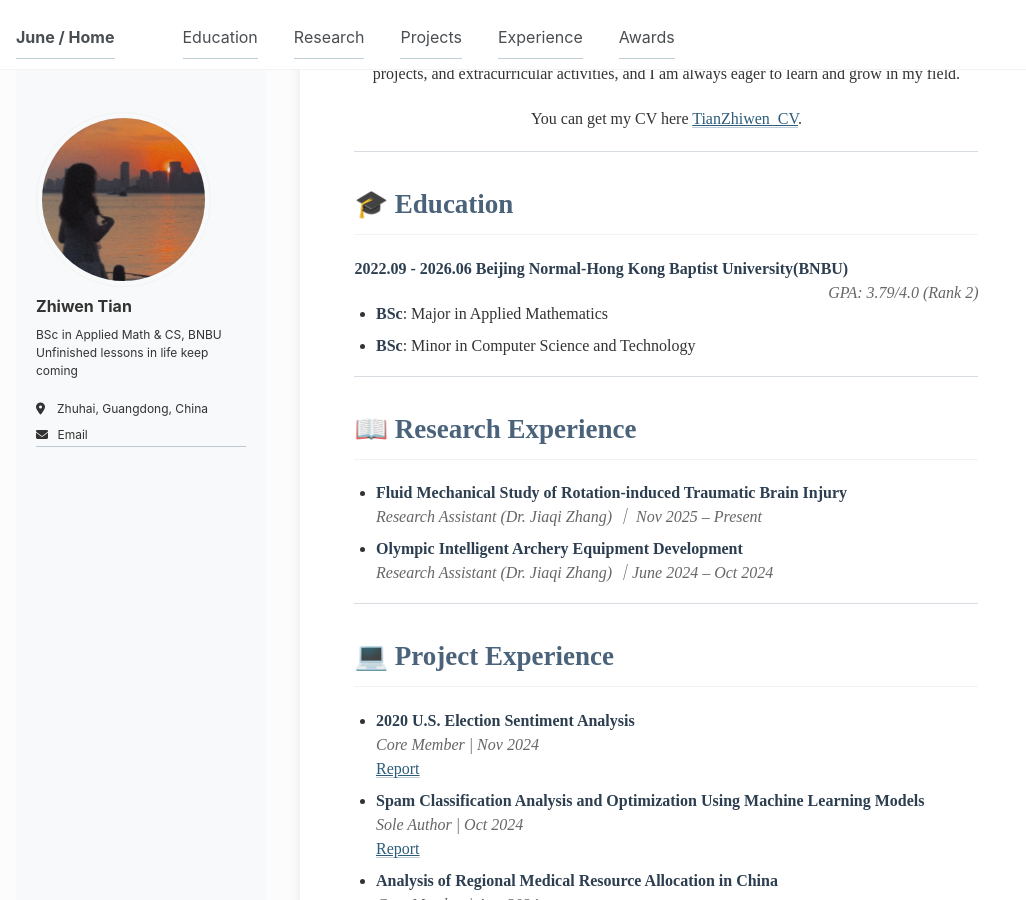
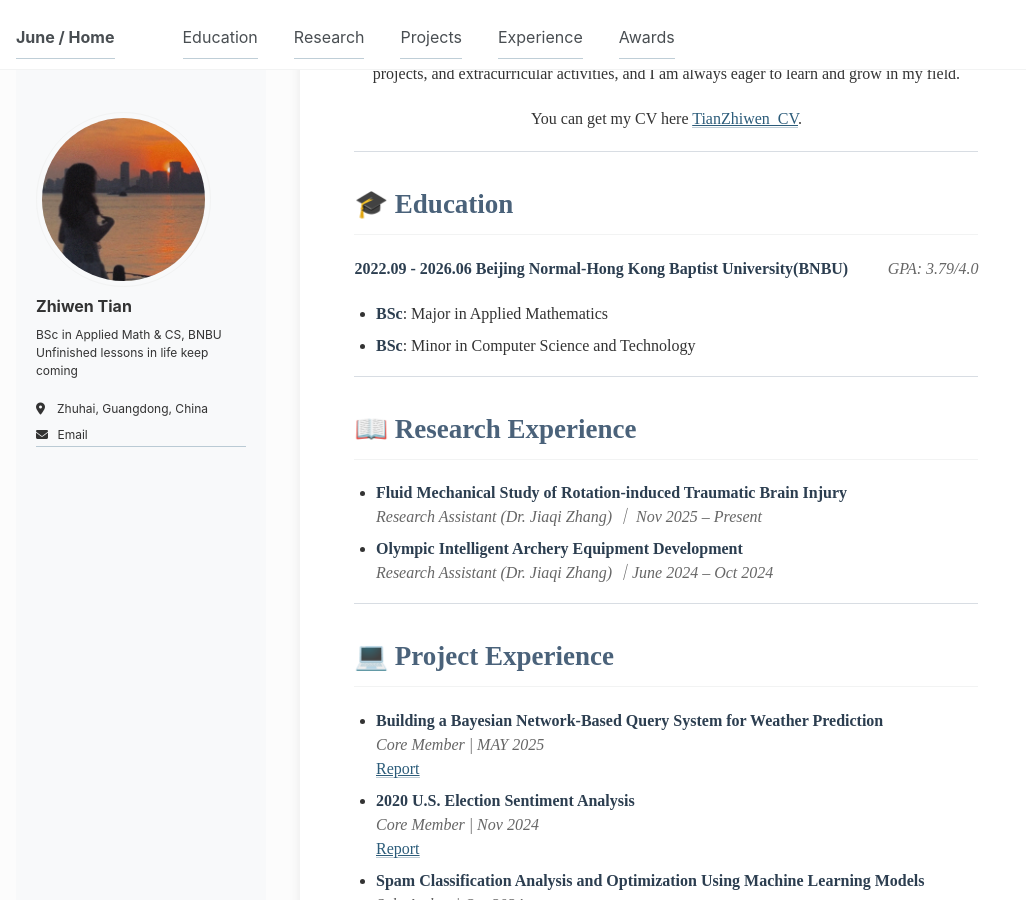
Before and after one commit to Orange1207/Orange1207.github.io, a Jekyll site: the page built from _pages/about.md, in a window 1280 px wide and 900 px high, scrolled down 249 px. Shown: the whole window, without its empty margins (0-1026 px from the left). Built offline with Jekyll 4.4.1, drawn with Linux system fonts in a browser that asks for light colours.

Commit message:
Update about.md

```diff
--- a/_pages/about.md
+++ b/_pages/about.md
@@ -19,7 +19,7 @@ redirect_from:
   <hr>
 
   <h2>🎓 Education</h2>
-  <p><strong>2022.09 - 2026.06 Beijing Normal-Hong Kong Baptist University(BNBU)</strong><span style="float:right;"><em> GPA: 3.79/4.0 (Rank 2) </em></span></p>
+  <p><strong>2022.09 - 2026.06 Beijing Normal-Hong Kong Baptist University(BNBU)</strong><span style="float:right;"><em> GPA: 3.79/4.0 </em></span></p>
   <ul>
     <li><strong>BSc</strong>: Major in Applied Mathematics</li>
     <li><strong>BSc</strong>: Minor in Computer Science and Technology</li>
@@ -41,6 +41,10 @@ redirect_from:
 
   <h2>💻 Project Experience</h2>
   <ul>
+    <li><strong>Building a Bayesian Network-Based Query System for Weather Prediction</strong><br>
+      <em>Core Member | MAY 2025</em><br>
+      <a href="../files/BN_report.pdf">Report</a>
+    </li>
     <li><strong>2020 U.S. Election Sentiment Analysis</strong><br>
       <em>Core Member | Nov 2024</em><br>
       <a href="../files/project1.pdf">Report</a>
```
